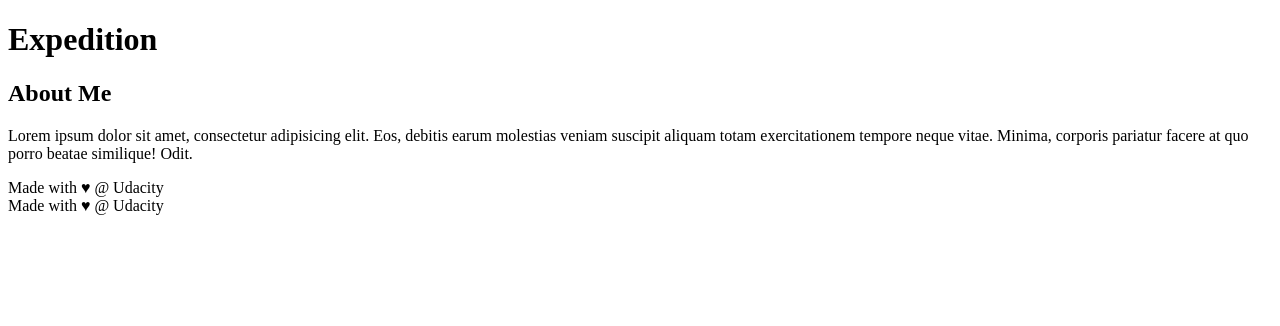
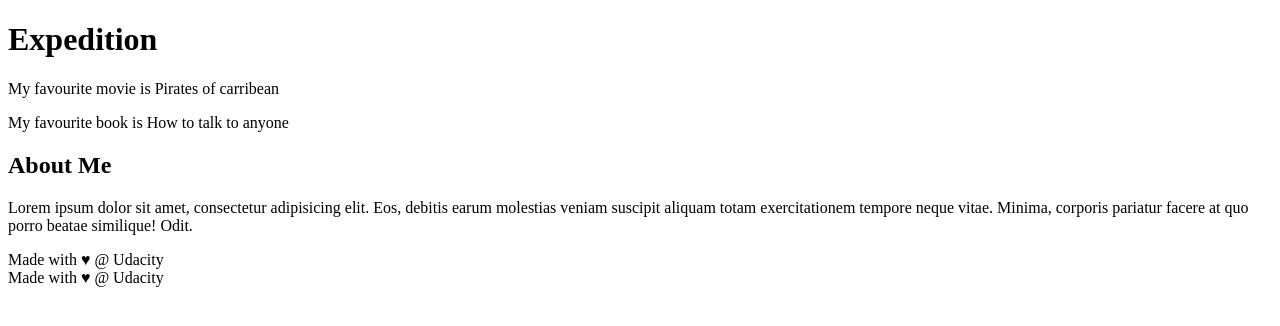
Before and after one commit to Arjun-Seth/first-project, a plain HTML site: page index.html in a window 1280 px wide. Drawn offline with Linux system fonts and the light colour scheme.

Commit message:
Adding about myself

```diff
--- a/index.html
+++ b/index.html
@@ -25,6 +25,8 @@
 
             <!-- start of new content -->
             <aside>
+                <p>My favourite movie is Pirates of carribean</p>
+                <p>My favourite book is How to talk to anyone</p>
                 <h2>About Me</h2>
 
                 <p>Lorem ipsum dolor sit amet, consectetur adipisicing elit. Eos, debitis earum molestias veniam
```
